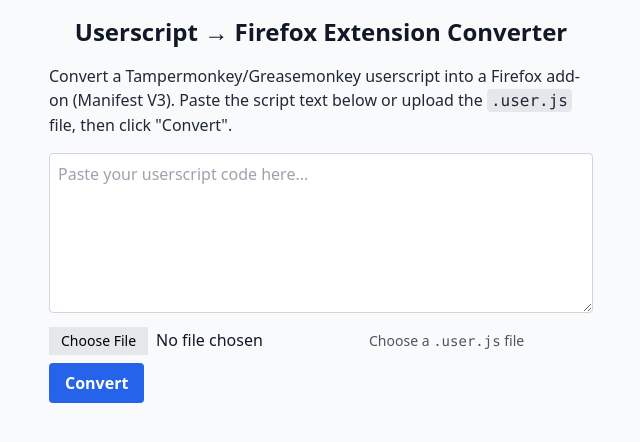
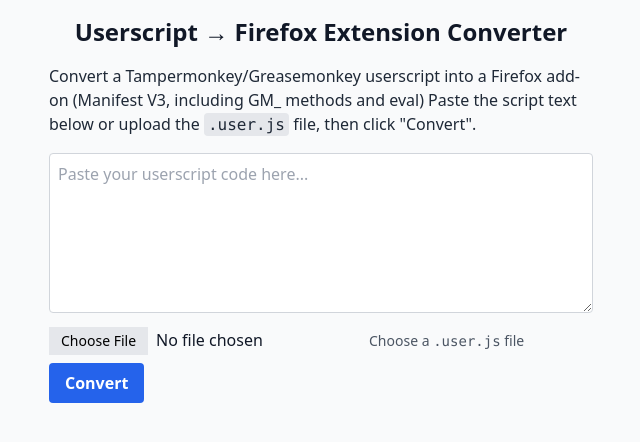
Before and after one commit to HRussellZFAC023/UserScript-Compiler, a React (Vite) app: page / in a window 1280 px wide. Shown: the top 442 px of the page, without its empty margins (319-959 px from the left). Built offline with nearby package versions, Linux system fonts and the light colour scheme.

Commit message:
Update conversion description for Firefox add-on

```diff
--- a/src/App.jsx
+++ b/src/App.jsx
@@ -39,7 +39,7 @@
         Userscript → Firefox Extension Converter
       </h1>
       <p className="mb-4 text-gray-800">
-        Convert a Tampermonkey/Greasemonkey userscript into a Firefox add-on (Manifest V3).
+        Convert a Tampermonkey/Greasemonkey userscript into a Firefox add-on (Manifest V3, including GM_ methods and eval)
         Paste the script text below or upload the <code className="bg-gray-200 px-1 py-0.5 rounded">.user.js</code> file, then click "Convert".
       </p>
 
```
